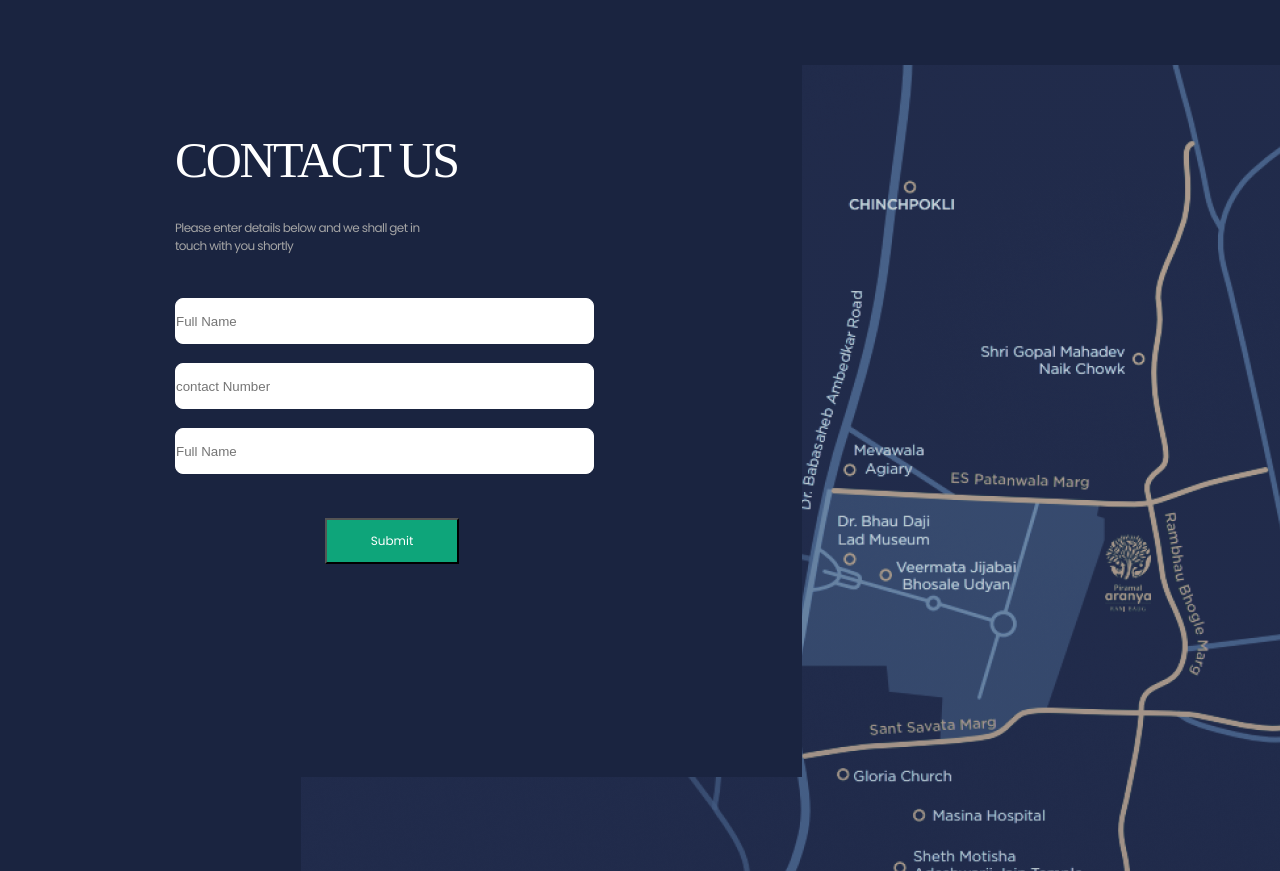
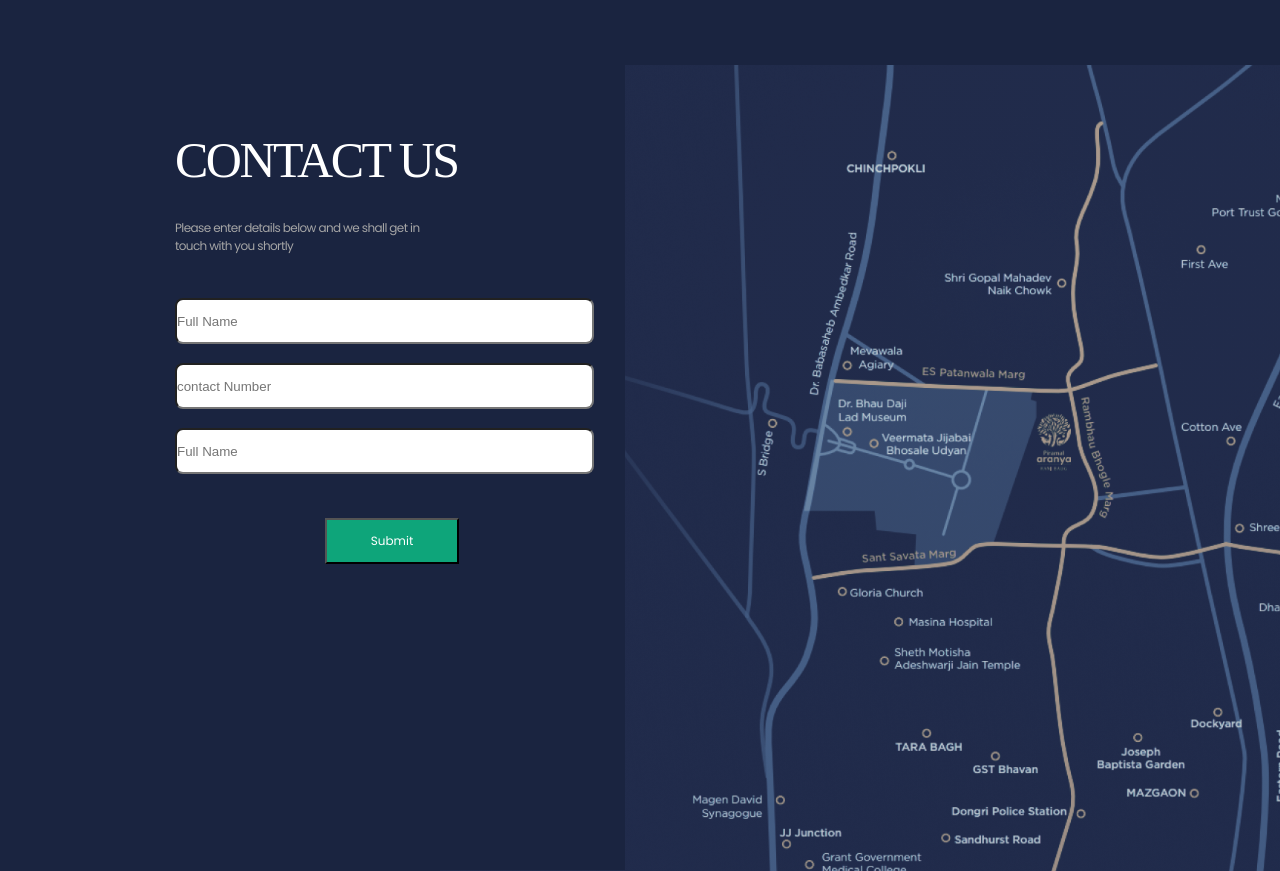
Before and after one commit to Aashu47/PropacityAssignment, a plain HTML site: page index.html in a window 1280 px wide. Shown: the part 7128-7999 px from the top of the page. Drawn offline with Linux system fonts and the light colour scheme.

Commit message:
updated file

```diff
--- a/style.css
+++ b/style.css
@@ -617,7 +617,6 @@
     width: 1440px;
     top:5943px;
     left:75px;
-    background-color:orange;
 }
 .about-section-heading{
     position: absolute;
@@ -813,13 +812,13 @@
 
 .contact-us{
     position: absolute;
-    width: 727px;
-    height: 827px;
+    width: 550px;
+    height: 920px;
     left: 0px;
     top: 1135px;
     z-index: 1;
     background: #1A2440;
-    backdrop-filter: blur(5px);
+
 
 }
 
@@ -857,7 +856,6 @@
     width: 419px;
     height: 46px;
     border-radius: 8px;
-    border: 1px solid #FFF;
 }
 .form-field1{
     position: absolute;
@@ -883,17 +881,17 @@
     height: 46px;
     border-radius: 0;
 
-
 }
 
 .map{
     position: absolute;
-    width: 1441px;
-    height: 1121px;
-    left: 226px;
+    width: 901px;
+    height: 1021px;
+    left: 365px;
     top: 1250px;
-    background: radial-gradient(129.39% 129.39% at 56.05% 23.97%, rgba(0, 0, 0, 0.07) 0%, rgba(26, 36, 64, 0.2) 100%) /* warning: gradient uses a rotation that is not supported by CSS and may not behave as expected */, url(Images/map.png);
+    background: radial-gradient(129.39% 129.39% at 56.05% 23.97%, rgba(0, 0, 0, 0.07) 0%, rgba(26, 36, 64, 0.2) 100%) , url(Images/map.png);
     mix-blend-mode: normal;
+    background-size: contain;
 
 }
 
```
